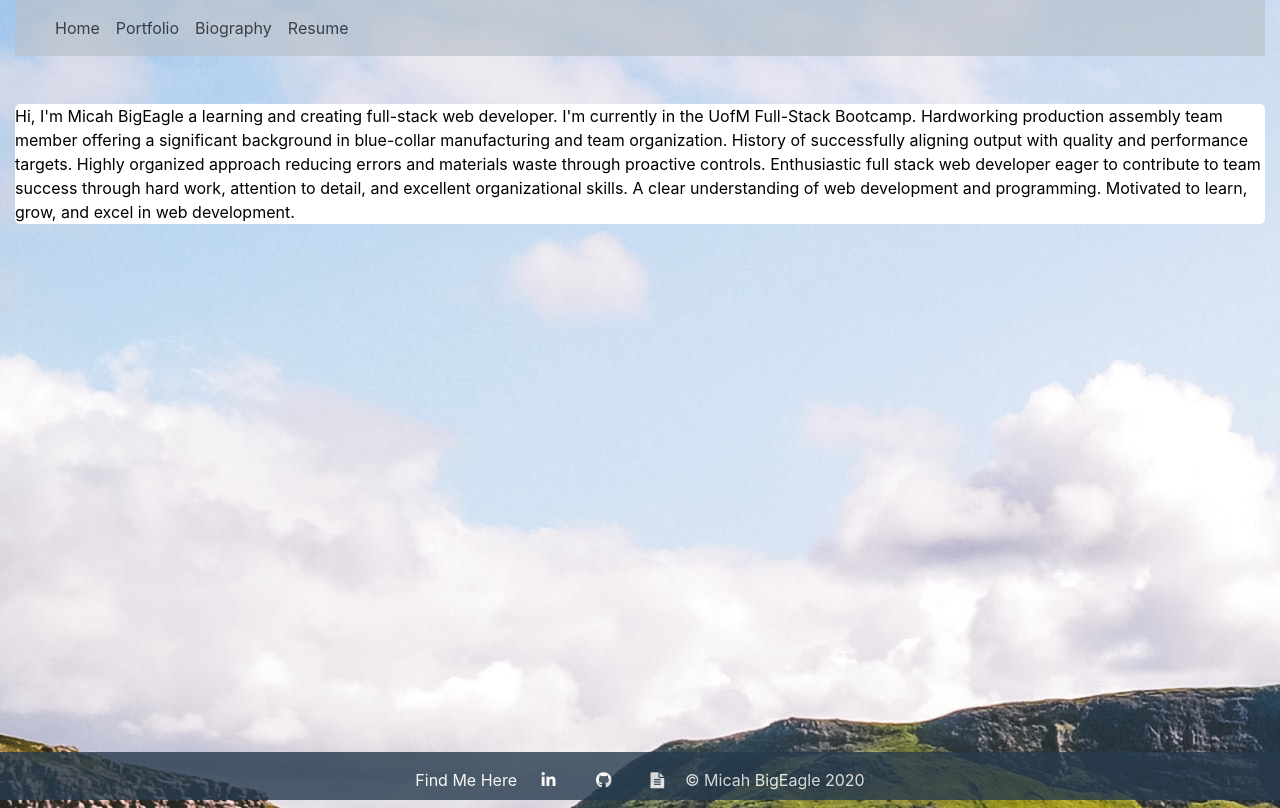
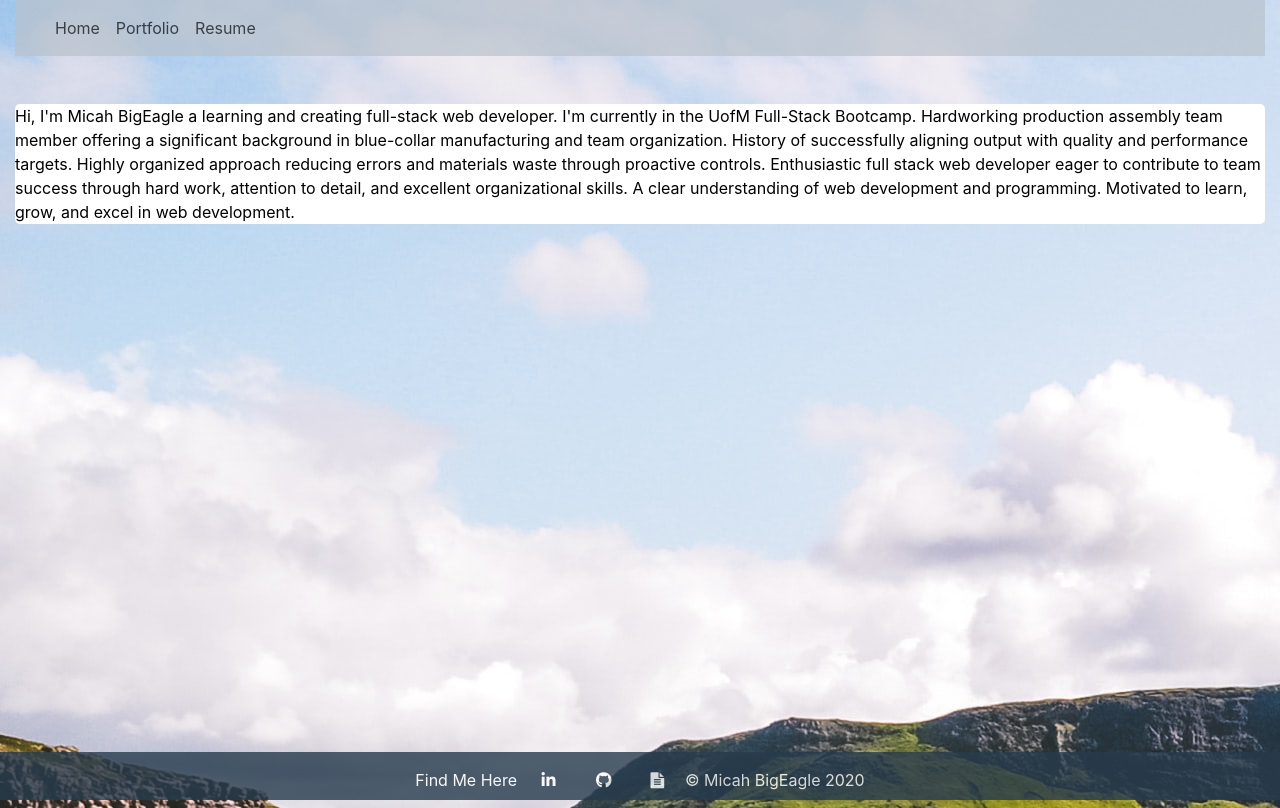
Before and after one commit to Cete4/PersonalPortfolio, a website: page views/biography.html in a window 1280 px wide. Drawn offline with nearby package versions, Linux system fonts and the light colour scheme.

Commit message:
Changed the nav bar while the page is under construction

```diff
--- a/views/biography.html
+++ b/views/biography.html
@@ -29,7 +29,6 @@
                             <a class="nav-item nav-link active" href="./index.html">Home <span
                                     class="sr-only">(current)</span></a>
                             <a class="nav-item nav-link" href="./portfolio.html">Portfolio</a>
-                            <a class="nav-item nav-link" href="./biography.html">Biography</a>
                             <a class="nav-item nav-link" href="./resume.html">Resume</a>
                         </div>
                     </div>
```
Also changed, not shown: views/contact.html (+0 -1 lines), views/index.html (+0 -1 lines), views/portfolio.html (+0 -1 lines).
